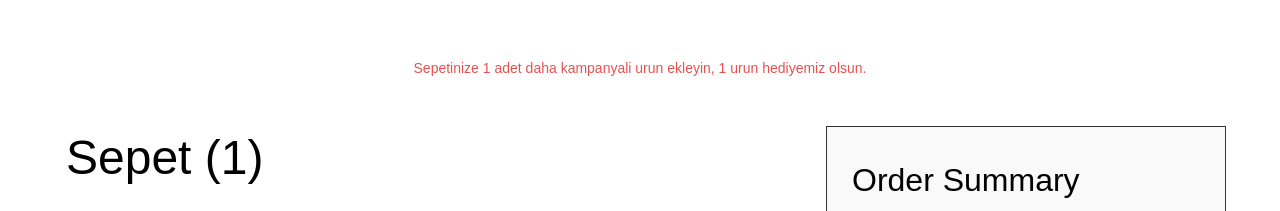
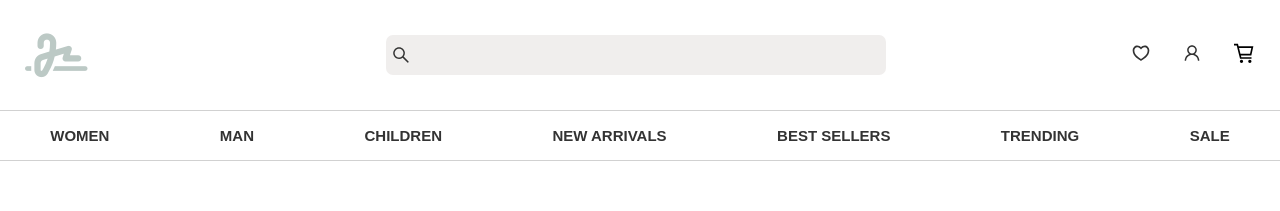
Before and after one commit to senaysenturk/e-commerce, a React (Create React App) app: page /shopping-cart in a window 1280 px wide. Shown: the top 211 px of the page. Built offline with nearby package versions, Linux system fonts and the light colour scheme; grey boxes are pictures that could not be loaded.

Commit message:
#11 | fixed item increase & descrease

```diff
--- a/src/pages/dashboard/shopping-cart/ShoppingCart.js
+++ b/src/pages/dashboard/shopping-cart/ShoppingCart.js
@@ -4,13 +4,18 @@ import "./style.scss";
 
 import OrderSummary from "../../../components/app/shopping-cart/order-summary/OrderSummary";
 import OrderItem from "../../../components/app/shopping-cart/order-item/OrderItem";
+import Header from "../../../components/shared/header/Header";
 
 export const ShoppingCart = () => {
   return (
     <>
+      <Header />
       <div className="shopping-cart">
         <div className="shopping-cart-message">
-          <p>Sepetinize 1 adet daha kampanyali urun ekleyin, 1 urun hediyemiz olsun.</p>
+          <p>
+            Sepetinize 1 adet daha kampanyali urun ekleyin, 1 urun hediyemiz
+            olsun.
+          </p>
         </div>
         <div className="shopping-cart-content">
           <OrderItem />
```
